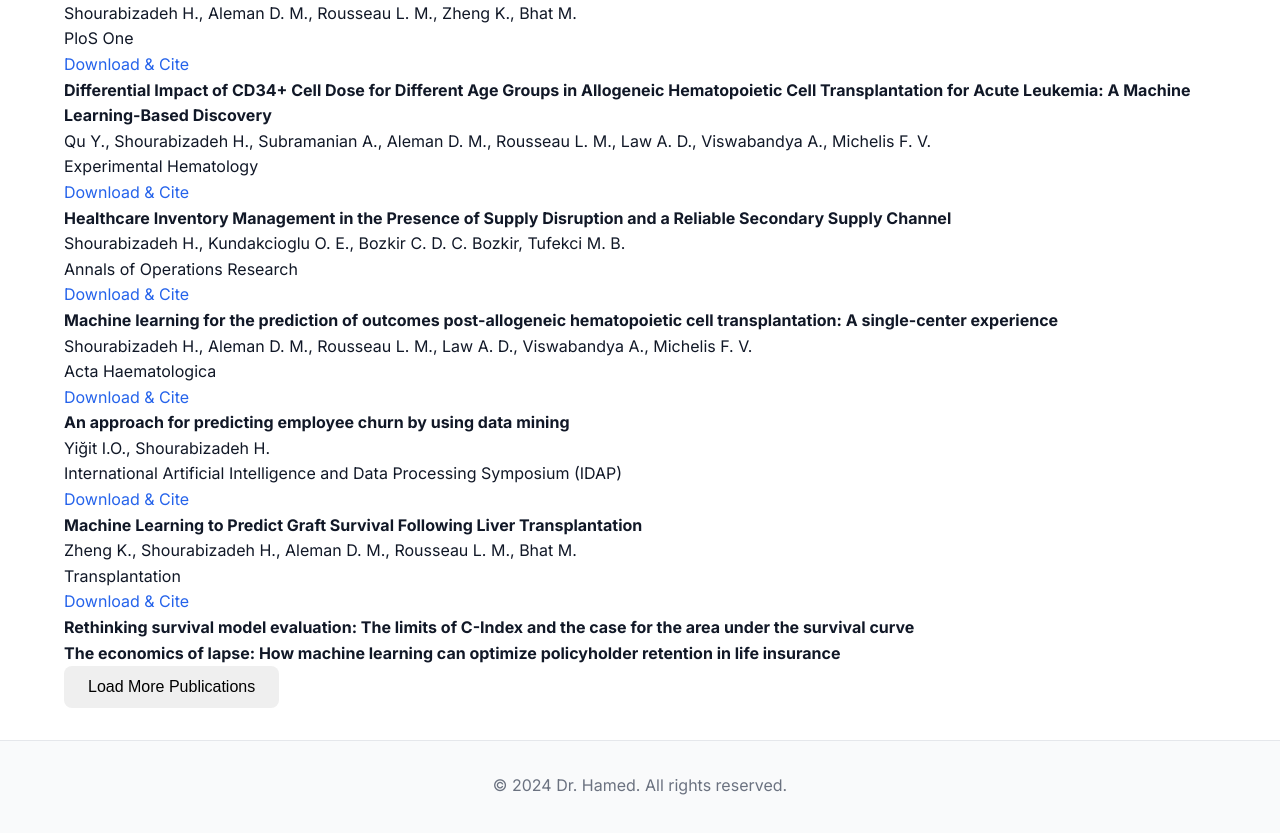
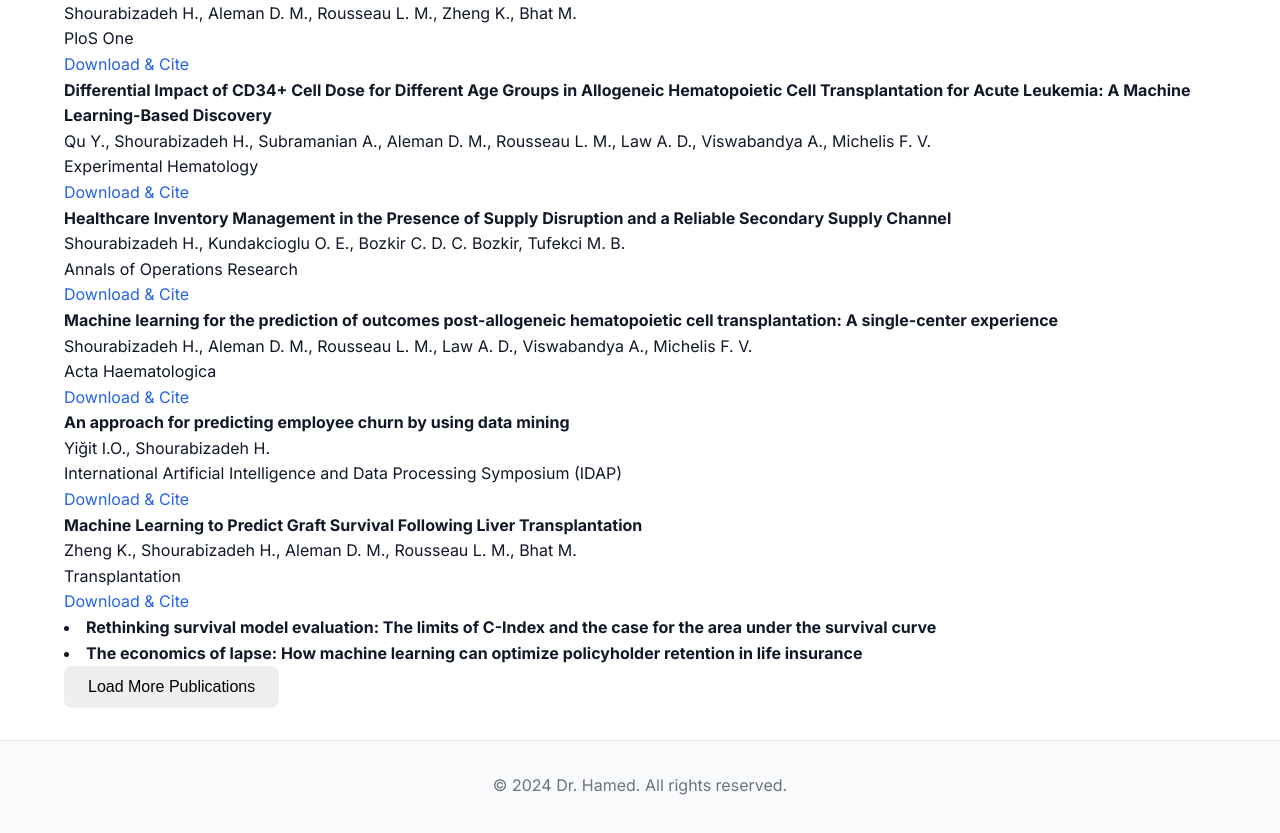
Before and after one commit to hshurabi/hshurabi.github.io, a plain HTML site: page publications.html in a window 1280 px wide. Shown: the part 241-1074 px from the top of the page. Drawn offline with Linux system fonts and the light colour scheme.

Commit message:
Added bullet to working papers

```diff
--- a/publications.html
+++ b/publications.html
@@ -112,10 +112,14 @@
                         <a href="https://publications.polymtl.ca/56975/" target="_blank">Download & Cite</a>
                     </div>
                     <div class="publication-item work-in-progress">
-                        <strong>Rethinking survival model evaluation: The limits of C-Index and the case for the area under the survival curve</strong>
+                        <li>
+                        <strong>Rethinking survival model evaluation: The limits of C-Index and the case for the area under the survival curve</strong><br>
+                        </li>
                     </div>
                     <div class="publication-item work-in-progress">
-                        <strong>The economics of lapse: How machine learning can optimize policyholder retention in life insurance</strong>
+                        <li>
+                        <strong>The economics of lapse: How machine learning can optimize policyholder retention in life insurance</strong><br>
+                        </li>
                     </div>
                     <div class="load-more">
                         <button class="btn btn-secondary">Load More Publications</button>
```
